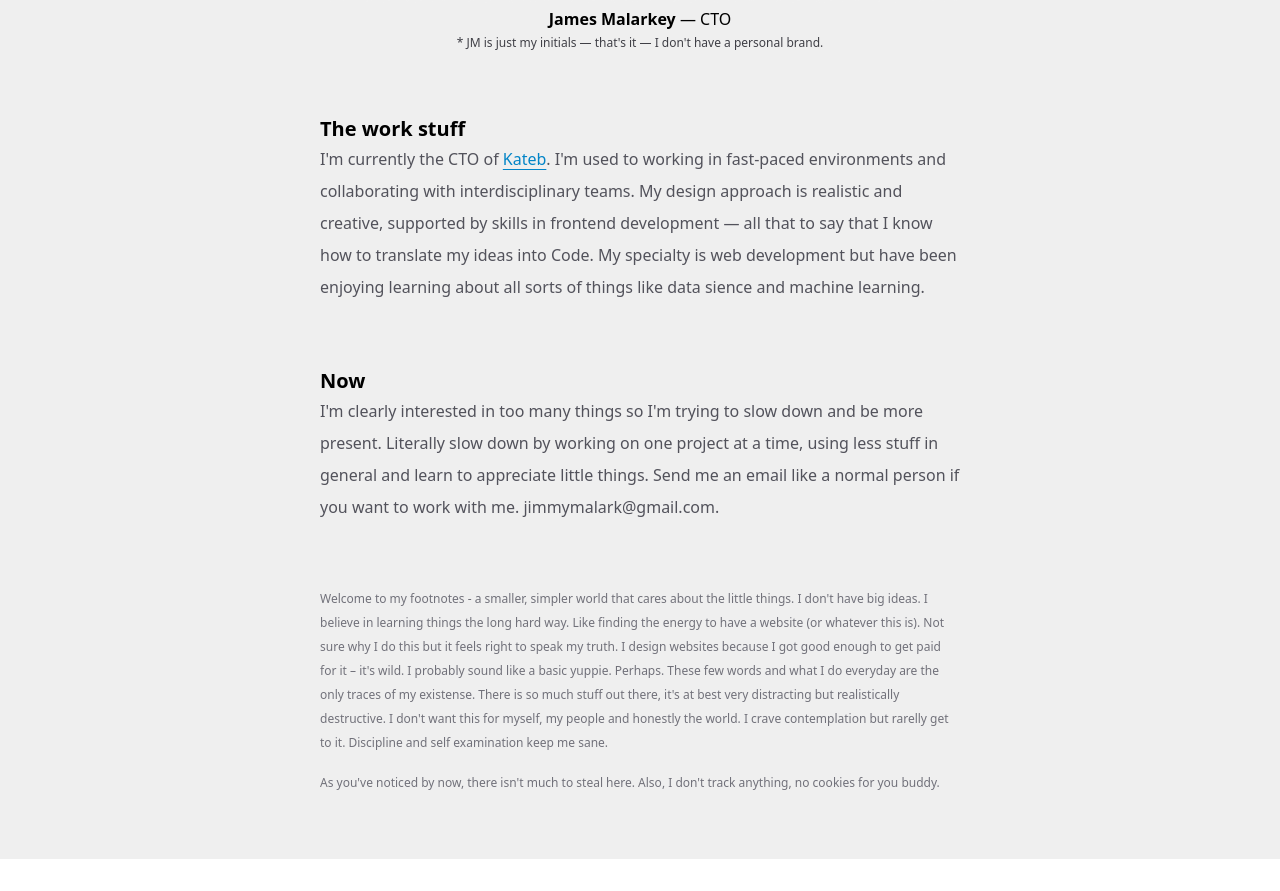
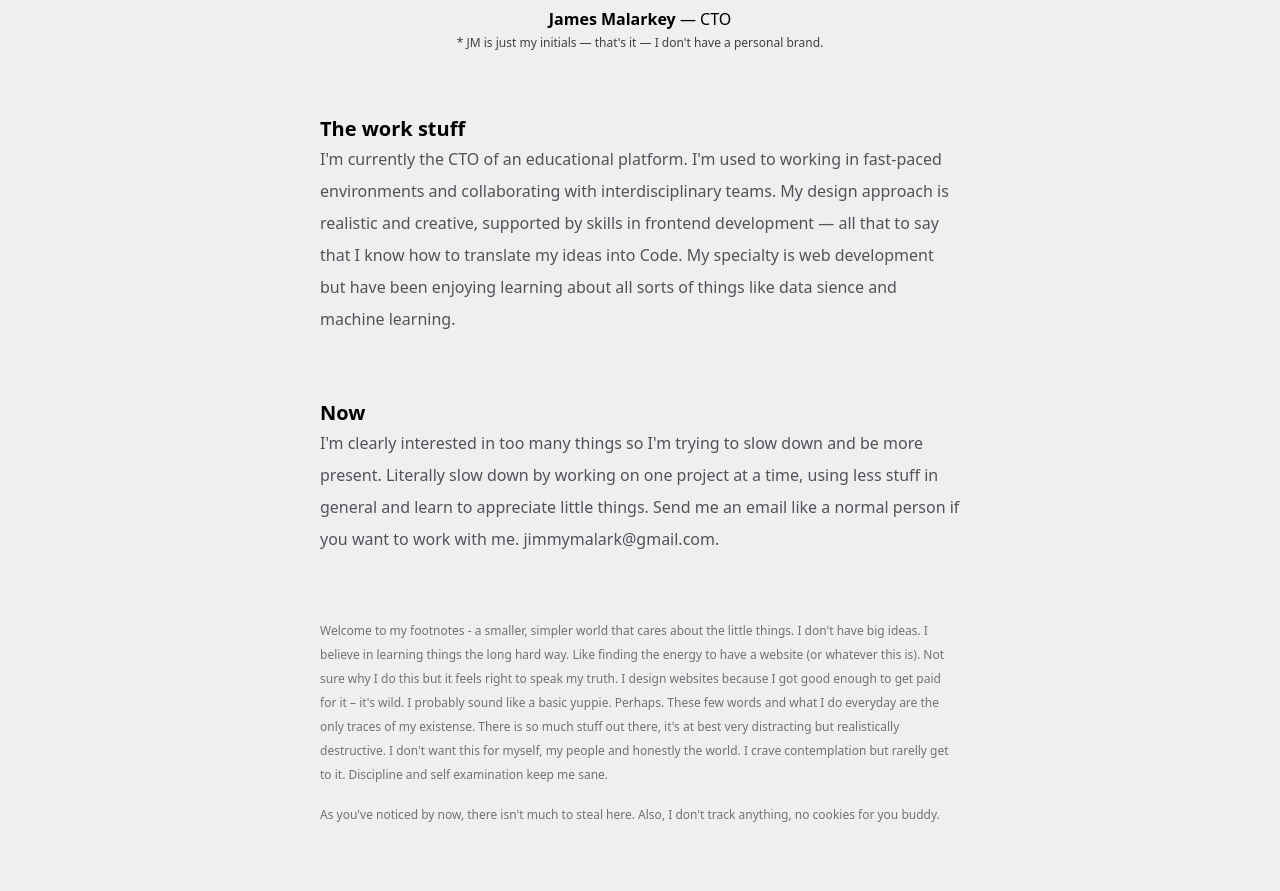
Before and after one commit to JimmyMalark/portfolio, a website: page index.html in a window 1280 px wide. Shown: the part 829-1720 px from the top of the page. Before the commit the page ends 1688 px from the top, so only its background shows below. Drawn offline with Linux system fonts and the light colour scheme.

Commit message:
Changed name of company

```diff
--- a/index.html
+++ b/index.html
@@ -52,7 +52,7 @@
       <div class="container mx-auto max-w-screen-sm leading-loose">
         <h2 class="font-bold text-xl">The work stuff</h2>
         <p class="text-zinc-600 dark:text-zinc-400">
-          I'm currently the CTO of <a class="text-sky-600 underline underline-offset-4" href="https://kateb.iau.ir/" title="Kateb">Kateb</a>. I'm used to working in fast-paced environments and collaborating with interdisciplinary teams.
+          I'm currently the CTO of an educational platform. I'm used to working in fast-paced environments and collaborating with interdisciplinary teams.
           My design approach is realistic and creative, supported by skills in frontend development — all that to say that I know how to translate my ideas into Code. My specialty is <span class="tag">web development</span> but have been enjoying learning about all sorts of things like <span class="tag">data sience</span> and <span class="tag">machine learning</span>.
         </p>
       </div>
```
